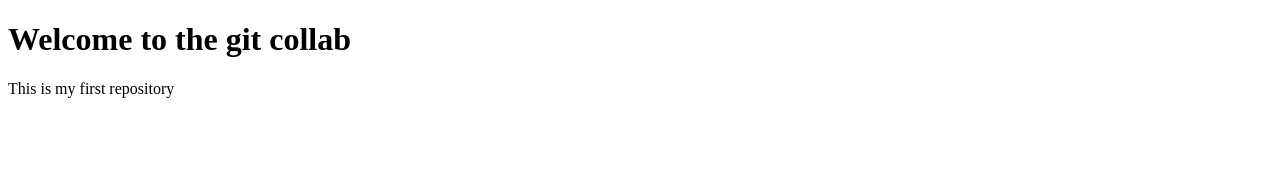
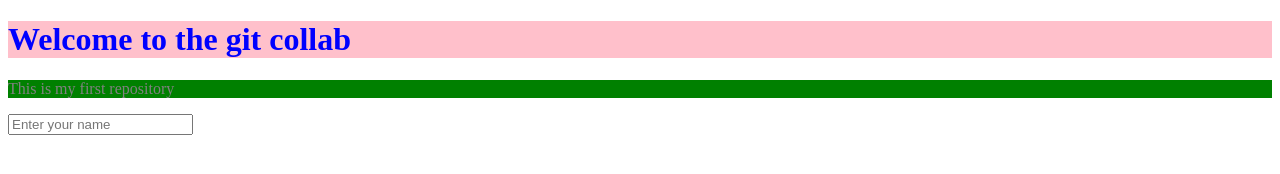
Before and after one commit to Tushardhawale/Test_collab, a plain HTML site: page index.html in a window 1280 px wide. Drawn offline with Linux system fonts and the light colour scheme.

Commit message:
Added CSS for h1 anxd p tag, also added input tag

```diff
--- /dev/null
+++ b/index.css
@@ -0,0 +1,9 @@
+h1{
+    color: blue;
+    background-color: pink;
+}
+
+p{
+    background-color: green;
+    color: gray;
+}
--- a/index.html
+++ b/index.html
@@ -3,10 +3,12 @@
 <head>
     <meta charset="UTF-8">
     <meta name="viewport" content="width=device-width, initial-scale=1.0">
+    <link rel="stylesheet" href="index.css">
     <title>Document</title>
 </head>
 <body>
     <h1>Welcome to the git collab</h1>
     <p>This is my first repository</p>
+    <input type="text" placeholder="Enter your name">
 </body>
 </html>
```
